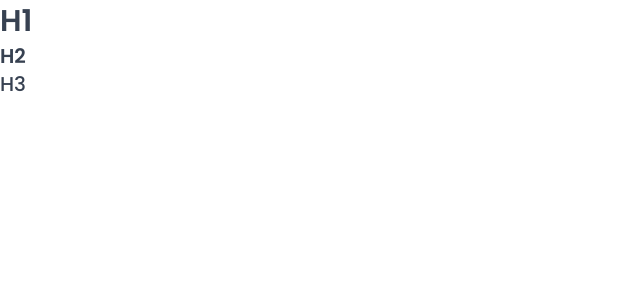
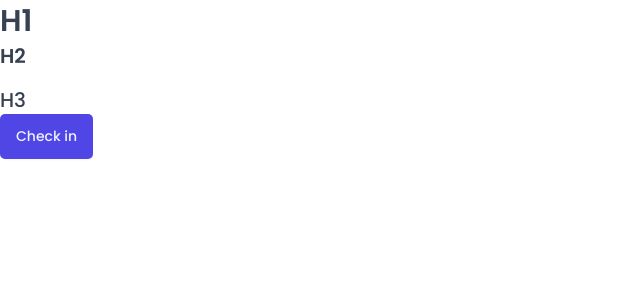
Before and after one commit to soheilrabiee/the-wild-oasis, a React (Vite) app: page /dashboard in a window 1280 px wide. Shown: the top 300 px of the page, without its empty margins (0-640 px from the left). Built offline with nearby package versions, Linux system fonts and the light colour scheme; a web font is replaced by a local one.

Commit message:
Add button and row styled components

```diff
--- a/src/App.tsx
+++ b/src/App.tsx
@@ -1,13 +1,18 @@
 import GlobalStyles from "./styles/GlobalStyles";
+import Button from "./ui/Button";
 import Heading from "./ui/Heading";
+import Row from "./ui/Row";
 
 function App() {
     return (
         <>
             <GlobalStyles />
             <Heading as="h1">H1</Heading>
-            <Heading as="h2">H2</Heading>
-            <Heading as="h3">H3</Heading>
+            <Row $type="vertical">
+                <Heading as="h2">H2</Heading>
+                <Heading as="h3">H3</Heading>
+            </Row>
+            <Button>Check in</Button>
         </>
     );
 }
--- a/src/ui/Button.tsx
+++ b/src/ui/Button.tsx
@@ -1,4 +1,11 @@
+import type { JSX } from "react";
+import React from "react";
 import styled, { css } from "styled-components";
+
+type ButtonProps = {
+    $variation?: "primary" | "secondary" | "danger";
+    $size?: "small" | "medium" | "large";
+};
 
 const sizes = {
     small: css`
@@ -48,20 +55,30 @@ const variations = {
     `,
 };
 
-const Button = styled.button`
-    font-size: 1.4rem;
-    padding: 1.2rem 1.6rem;
-    font-weight: 500;
+const StyledButton = styled.button<ButtonProps>`
     border: none;
     border-radius: var(--border-radius-sm);
-    background-color: var(--color-brand-600);
-    color: var(--color-brand-50);
     box-shadow: var(--shadow-sm);
-    cursor: pointer;
 
-    &:hover {
-        background-color: var(--color-brand-700);
-    }
+    ${(props) => props.$size && sizes[props.$size]}
+    ${(props) => props.$variation && variations[props.$variation]}
 `;
 
+// Using a wrapper to handle default props passing in to the styled component
+type WrapperProps = ButtonProps & React.ComponentPropsWithoutRef<"button">;
+
+function Button({
+    $variation = "primary",
+    $size = "medium",
+    ...rest
+}: WrapperProps): JSX.Element {
+    return (
+        <StyledButton
+            $variation={$variation}
+            $size={$size}
+            {...rest}
+        ></StyledButton>
+    );
+}
+
 export default Button;
--- /dev/null
+++ b/src/ui/Row.tsx
@@ -0,0 +1,33 @@
+import type React from "react";
+import styled, { css } from "styled-components";
+
+type RowProps = {
+    $type?: "horizontal" | "vertical";
+};
+
+const StyledRow = styled.div<RowProps>`
+    display: flex;
+
+    ${(props) =>
+        props.$type === "horizontal" &&
+        css`
+            justify-content: space-between;
+            align-items: center;
+        `}
+
+    ${(props) =>
+        props.$type === "vertical" &&
+        css`
+            flex-direction: column;
+            gap: 1.6rem;
+        `}
+`;
+
+// Using a wrapper to handle default props passing in to the styled component
+type Wrapper = RowProps & React.ComponentPropsWithoutRef<"div">;
+
+function Row({ $type = "horizontal", ...rest }: Wrapper) {
+    return <StyledRow $type={$type} {...rest}></StyledRow>;
+}
+
+export default Row;
```
